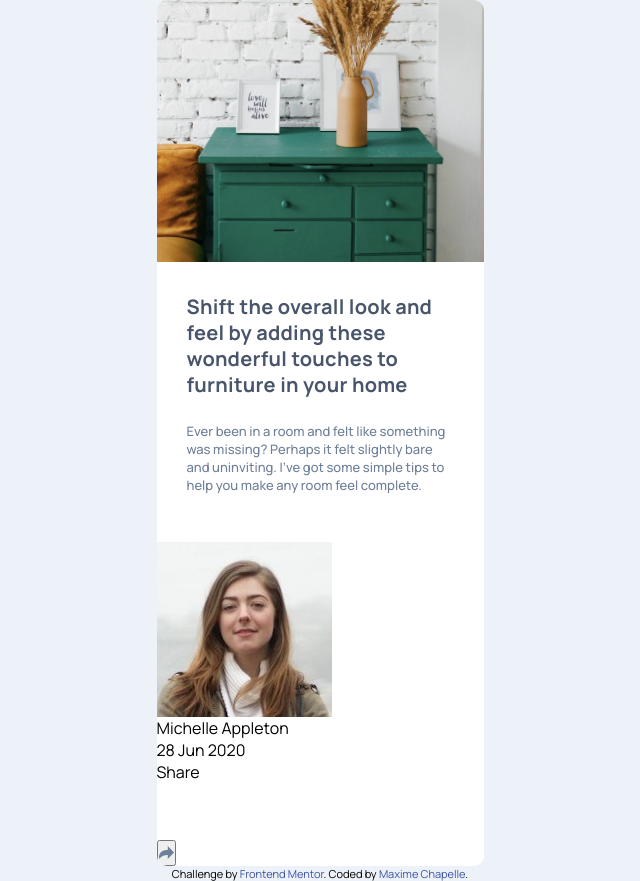
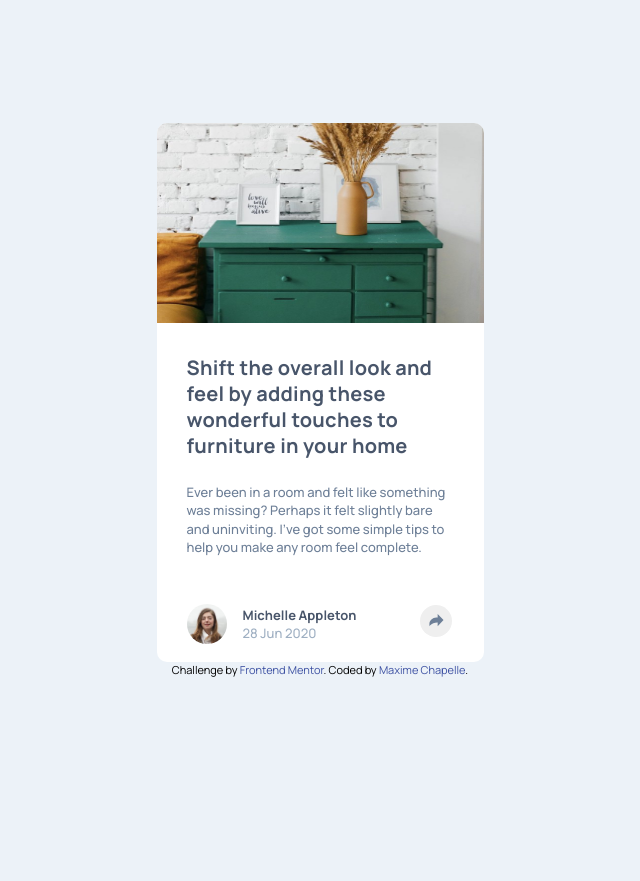
Before and after one commit to maxi1993-tech/article-preview-component, a website: page index.html in a window 1280 px wide. Shown: the whole page, without its empty margins (320-960 px from the left). After the commit the page ends 800 px from the top, so only its background shows below. Drawn offline with Linux system fonts and the light colour scheme.

Commit message:
feat: add profile footer and share panel base styles

```diff
--- a/index.html
+++ b/index.html
@@ -31,9 +31,12 @@
         </div>
         <footer class="profile">
           <div class="author-info">
-            <img class="img-profil" src="./images/avatar-michelle.jpg" alt="Michelle Appleton picture">
-            <p class="name">Michelle Appleton</p>
-            <time class="date-profile" datetime="2020-07-28">28 Jun 2020</time>
+            <img class="img-profile" src="./images/avatar-michelle.jpg" alt="Michelle Appleton picture" width="40"
+              height="40">
+            <div class="author">
+              <p class="name">Michelle Appleton</p>
+              <time class="date-profile" datetime="2020-07-28">28 Jun 2020</time>
+            </div>
           </div>
           <div class="wrapper-share">
             <div class="share-panel">
@@ -43,7 +46,7 @@
               <img class="img-links" src="./images/icon-pinterest.svg" alt="Pinterest link">
             </div>
             <button type="button" class="btn-share" aria-label="Share this article">
-              <svg xmlns="http://www.w3.org/2000/svg" width="15" height="13">
+              <svg xmlns="http://www.w3.org/2000/svg" viewBox="-10 -9 34 33" width="32" height="32">
                 <path fill="#6E8098"
                   d="M15 6.495L8.766.014V3.88H7.441C3.33 3.88 0 7.039 0 10.936v2.049l.589-.612C2.59 10.294 5.422 9.11 8.39 9.11h.375v3.867L15 6.495z" />
               </svg>
--- a/src/styles/style.scss
+++ b/src/styles/style.scss
@@ -31,6 +31,7 @@
 
     /* Border Radius */
     --radius-card: 10px;
+    --radius-img: 50%;
 }
 
 /* Reset */
@@ -88,17 +89,21 @@
     gap: 2rem;
     border-radius: var(--radius-card);
     overflow: hidden;
+
+    .img-card {
+        height: 12.5rem;
+    }
 }
 
 .container-content {
     display: flex;
     flex-direction: column;
     gap: 3rem;
+    padding: 0 1.875rem 1.125rem 1.875rem;
 
     .card-content {
         display: flex;
         flex-direction: column;
-        padding: 0 1.875rem;
         gap: 1.5rem;
 
         .title-primary {
@@ -119,6 +124,63 @@
     }
 }
 
+/* Footer article */
+.profile {
+    display: flex;
+    gap: 4rem;
+    align-items: center;
+
+
+    .author-info {
+        display: flex;
+        align-items: center;
+        gap: 1rem;
+
+        .author {
+            display: flex;
+            flex-direction: column;
+            justify-content: center;
+
+        }
+
+        .img-profile {
+            border-radius: var(--radius-img);
+        }
+    }
+
+    .name {
+        color: var(--grey-900);
+        font-size: var(--fs-preset-2);
+        line-height: var(--lh-preset-2);
+        letter-spacing: var(--ls-preset-2);
+        font-weight: var(--fw-preset-3);
+    }
+
+    .date-profile {
+        color: var(--grey-400);
+        font-size: var(--fs-preset-2);
+        line-height: var(--lh-preset-2);
+        letter-spacing: var(--ls-preset-2);
+        font-weight: var(--fw-preset-2);
+    }
+
+    .btn-share {
+        width: 2rem;
+        height: 2rem;
+        border-radius: var(--radius-img);
+        border: none;
+
+        svg {
+            width: 32px;
+            height: 32px;
+        }
+    }
+}
+
+.share-panel {
+    display: none;
+}
+
 .attribution {
     font-size: 0.6875rem;
     text-align: center;
```
Also changed, not shown: style.css.
